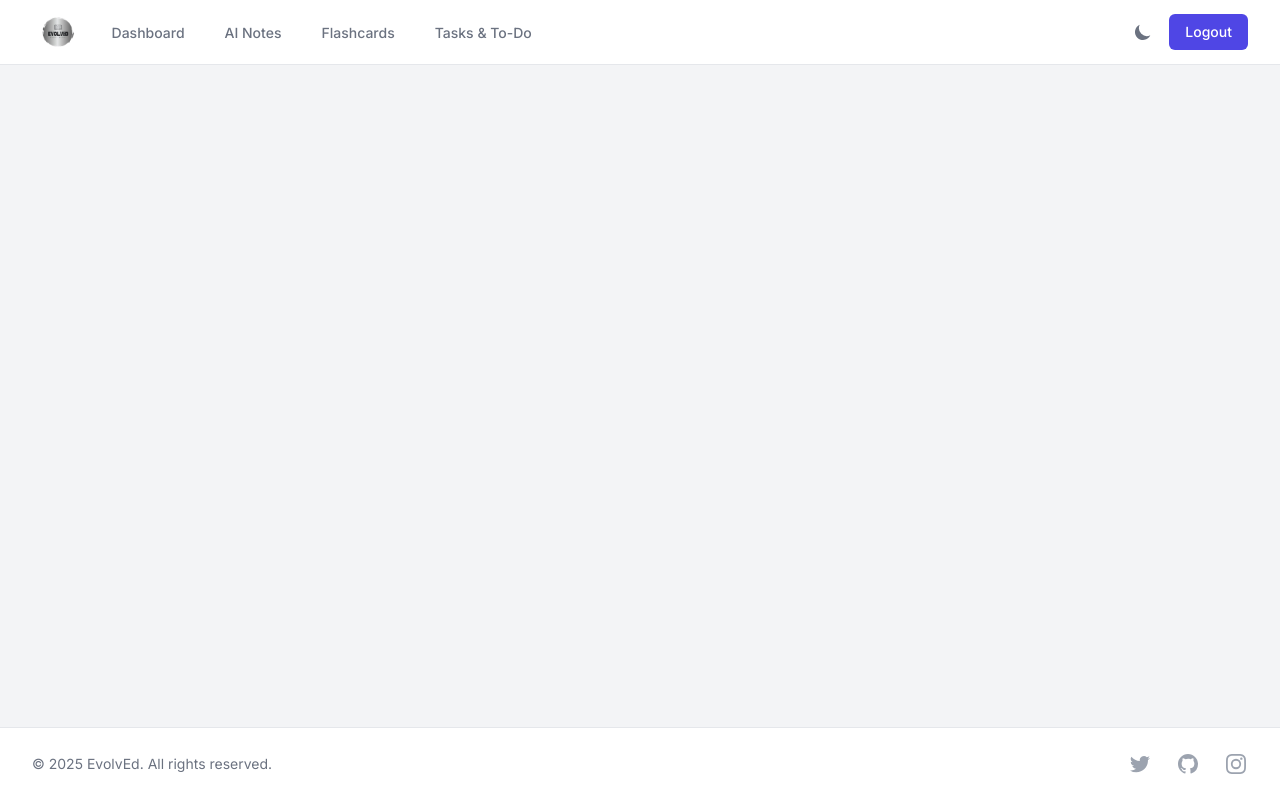
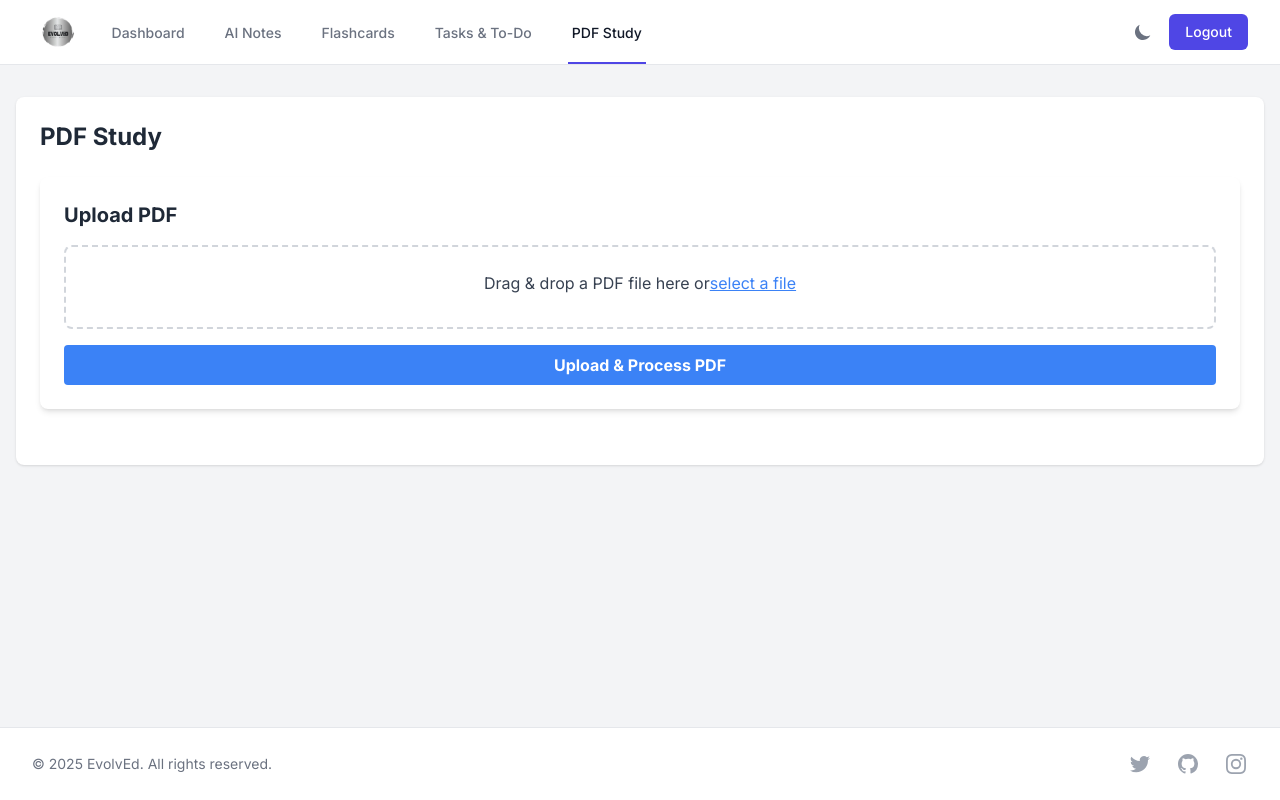
Before and after one commit to lakshmip04/EvolvEd-main, a React (Create React App) app in the folder client/: page /pdfstudy in a window 1280 px wide. Built offline with nearby package versions, Linux system fonts and the light colour scheme; no server answers; sample sign-in values are in the browser's storage.

Commit message:
edit notes uploaded

```diff
--- a/client/package.json
+++ b/client/package.json
@@ -48,12 +48,12 @@
     ]
   },
   "devDependencies": {
+    "@shadcn/ui": "^0.0.4",
     "eslint": "^8.40.0",
     "eslint-config-prettier": "^8.8.0",
     "eslint-plugin-react": "^7.32.2",
     "jest": "^29.5.0",
     "prettier": "^2.8.8",
-    "react-testing-library": "^14.0.0",
     "tailwindcss": "^3.3.2",
     "webpack-bundle-analyzer": "^4.8.0"
   }
--- a/client/src/App.js
+++ b/client/src/App.js
@@ -11,6 +11,7 @@ import NotePage from './pages/NotePage';
 import Flashcards from './pages/Flashcards';
 import FlashcardDeck from './pages/FlashcardDeck';
 import Tasks from './pages/Tasks';
+import PDFStudy from './pages/PDFStudy';
 import PrivateRoute from './components/PrivateRoute';
 
 function App() {
@@ -28,6 +29,7 @@ function App() {
             <Route path="/flashcards" element={<Flashcards />} />
             <Route path="/flashcards/:id" element={<FlashcardDeck />} />
             <Route path="/tasks" element={<Tasks />} />
+            <Route path="/pdfstudy" element={<PDFStudy />} />
           </Routes>
         </main>
         <Footer />
--- a/client/src/components/Header.jsx
+++ b/client/src/components/Header.jsx
@@ -83,6 +83,16 @@ function Header() {
                   >
                     Tasks &amp; To-Do
                   </Link>
+                  <Link
+                    to="/pdfstudy"
+                    className={`${
+                      window.location.pathname === '/pdfstudy'
+                        ? 'border-custom text-gray-900 dark:text-white'
+                        : 'border-transparent text-gray-500 dark:text-gray-300 hover:text-gray-700 dark:hover:text-gray-200'
+                    } inline-flex items-center px-1 pt-1 border-b-2 text-sm font-medium`}
+                  >
+                    PDF Study
+                  </Link>
                 </div>
               )}
             </div>
--- /dev/null
+++ b/client/src/components/PDFStudyLayout.jsx
@@ -0,0 +1,42 @@
+import React, { useState } from 'react';
+import PDFViewer from './PDFViewer';
+import NoteEditor from './NoteEditor';
+
+function PDFStudyLayout({ pdfUrl, initialNotes = '' }) {
+  const [notes, setNotes] = useState(initialNotes);
+
+  const handleNotesChange = (newNotes) => {
+    setNotes(newNotes);
+  };
+
+  return (
+    <div className="grid grid-cols-1 md:grid-cols-2 gap-4 h-[calc(100vh-200px)]">
+      {/* Left side: PDF Viewer */}
+      <div className="border rounded-lg shadow-sm overflow-hidden bg-white">
+        <div className="p-4 border-b bg-gray-50">
+          <h3 className="text-lg font-semibold">Document Viewer</h3>
+        </div>
+        <div className="h-[calc(100%-60px)]">
+          <PDFViewer pdfUrl={pdfUrl} />
+        </div>
+      </div>
+
+      {/* Right side: Notes */}
+      <div className="border rounded-lg shadow-sm overflow-hidden bg-white">
+        <div className="p-4 border-b bg-gray-50">
+          <h3 className="text-lg font-semibold">Notes</h3>
+        </div>
+        <div className="p-4 h-[calc(100%-60px)] overflow-y-auto">
+          <textarea
+            className="w-full h-full p-3 border rounded-md focus:outline-none focus:ring-2 focus:ring-blue-500"
+            value={notes}
+            onChange={(e) => handleNotesChange(e.target.value)}
+            placeholder="Take notes here..."
+          ></textarea>
+        </div>
+      </div>
+    </div>
+  );
+}
+
+export default PDFStudyLayout;
--- a/client/src/components/PDFUploader.jsx
+++ b/client/src/components/PDFUploader.jsx
@@ -3,8 +3,9 @@ import { useDispatch, useSelector } from 'react-redux';
 import { toast } from 'react-toastify';
 import axios from 'axios';
 import { createNote } from '../features/notes/noteSlice';
+import config from '../config';
 
-function PDFUploader() {
+function PDFUploader({ onPDFSelect }) {
   const [file, setFile] = useState(null);
   const [isLoading, setIsLoading] = useState(false);
   const [progress, setProgress] = useState(0);
@@ -17,7 +18,13 @@ function PDFUploader() {
     const selectedFile = e.target.files[0];
     if (selectedFile && selectedFile.type === 'application/pdf') {
       setFile(selectedFile);
-      setPreviewURL(URL.createObjectURL(selectedFile));
+      const url = URL.createObjectURL(selectedFile);
+      setPreviewURL(url);
+
+      // Call the onPDFSelect callback if provided
+      if (onPDFSelect) {
+        onPDFSelect(url);
+      }
     } else {
       toast.error('Please select a valid PDF file');
       e.target.value = null;
@@ -33,7 +40,13 @@ function PDFUploader() {
     const droppedFile = e.dataTransfer.files[0];
     if (droppedFile && droppedFile.type === 'application/pdf') {
       setFile(droppedFile);
-      setPreviewURL(URL.createObjectURL(droppedFile));
+      const url = URL.createObjectURL(droppedFile);
+      setPreviewURL(url);
+
+      // Call the onPDFSelect callback if provided
+      if (onPDFSelect) {
+        onPDFSelect(url);
+      }
     } else {
       toast.error('Please select a valid PDF file');
     }
@@ -60,7 +73,7 @@ function PDFUploader() {
     try {
       const token = user.token;
 
-      const response = await axios.post('/api/pdf/upload', formData, {
+      const response = await axios.post(`${config.API_URL}/api/pdf/upload`, formData, {
         headers: {
           'Content-Type': 'multipart/form-data',
           'Authorization': `Bearer ${token}`
@@ -79,7 +92,7 @@ function PDFUploader() {
       fileInputRef.current.value = null;
     } catch (error) {
       console.error('Error uploading PDF:', error);
-      toast.error(error.response?.data?.message || 'Error processing PDF');
+      toast.error(error.response?.data?.message || 'Error processing PDF: ' + error.message);
     } finally {
       setIsLoading(false);
     }
--- a/client/src/components/PDFViewer.jsx
+++ b/client/src/components/PDFViewer.jsx
@@ -1,6 +1,14 @@
 import React from 'react';
 
 function PDFViewer({ pdfUrl }) {
+  if (!pdfUrl) {
+    return (
+      <div className="border border-gray-300 rounded p-4 h-96 flex items-center justify-center bg-gray-50">
+        <p className="text-gray-500">No PDF selected. Please upload or select a PDF to view.</p>
+      </div>
+    );
+  }
+
   return (
     <div className="border border-gray-300 rounded p-4 h-96 overflow-y-auto">
       <embed src={pdfUrl} type="application/pdf" width="100%" height="100%" />
--- a/client/src/pages/Notes.jsx
+++ b/client/src/pages/Notes.jsx
@@ -40,6 +40,11 @@ function Notes() {
 
   const handlePDFSelect = (file) => {
     setSelectedPDF(file);
+  };
+
+  const handleCloseEditor = () => {
+    setIsEditorOpen(false);
+    setSelectedPDF(null);
   };
 
   const filteredNotes = [
@@ -122,21 +127,21 @@ function Notes() {
 
       {isEditorOpen && (
         <div className="fixed inset-0 flex items-center justify-center bg-gray-800 bg-opacity-50 z-50">
-          <div className="bg-white rounded-lg shadow-lg w-full max-w-5xl p-6">
+          <div className="bg-white rounded-lg shadow-lg w-full max-w-7xl p-6">
             <div className="flex justify-between items-center mb-4">
               <h2 className="text-2xl font-bold">Edit Note</h2>
               <button
-                onClick={() => setIsEditorOpen(false)}
+                onClick={handleCloseEditor}
                 className="px-4 py-2 bg-gray-300 rounded hover:bg-gray-400"
               >
                 Close
               </button>
             </div>
             <div className="grid grid-cols-1 md:grid-cols-2 gap-6">
-              <div>
+              <div className="md:w-1/2">
                 <PDFViewer pdfUrl={selectedPDF} />
               </div>
-              <div>
+              <div className="md:w-1/2">
                 <NoteEditor onPDFSelect={handlePDFSelect} />
               </div>
             </div>
--- /dev/null
+++ b/client/src/pages/PDFStudy.jsx
@@ -0,0 +1,52 @@
+import React, { useState, useEffect } from 'react';
+import { useNavigate } from 'react-router-dom';
+import { useSelector } from 'react-redux';
+import PDFUploader from '../components/PDFUploader';
+import PDFStudyLayout from '../components/PDFStudyLayout';
+
+function PDFStudy() {
+  const navigate = useNavigate();
+  const { user } = useSelector((state) => state.auth);
+  const [selectedPDF, setSelectedPDF] = useState(null);
+
+  useEffect(() => {
+    if (!user) {
+      navigate('/login');
+    }
+  }, [user, navigate]);
+
+  const handlePDFSelect = (url) => {
+    setSelectedPDF(url);
+  };
+
+  return (
+    <div className="space-y-6">
+      <div className="bg-white dark:bg-gray-800 rounded-lg shadow p-6">
+        <h1 className="text-2xl font-bold mb-6">PDF Study</h1>
+
+        {!selectedPDF && (
+          <div className="mb-8">
+            <PDFUploader onPDFSelect={handlePDFSelect} />
+          </div>
+        )}
+
+        {selectedPDF && (
+          <>
+            <div className="flex justify-between items-center mb-4">
+              <h2 className="text-xl font-semibold">Study Mode</h2>
+              <button
+                onClick={() => setSelectedPDF(null)}
+                className="px-4 py-2 bg-gray-200 hover:bg-gray-300 rounded text-gray-800 text-sm font-medium"
+              >
+                Upload Different PDF
+              </button>
+            </div>
+            <PDFStudyLayout pdfUrl={selectedPDF} />
+          </>
+        )}
+      </div>
+    </div>
+  );
+}
+
+export default PDFStudy;
```
Also changed, not shown: 1 other file (tests, documents, lock files or other folders).
